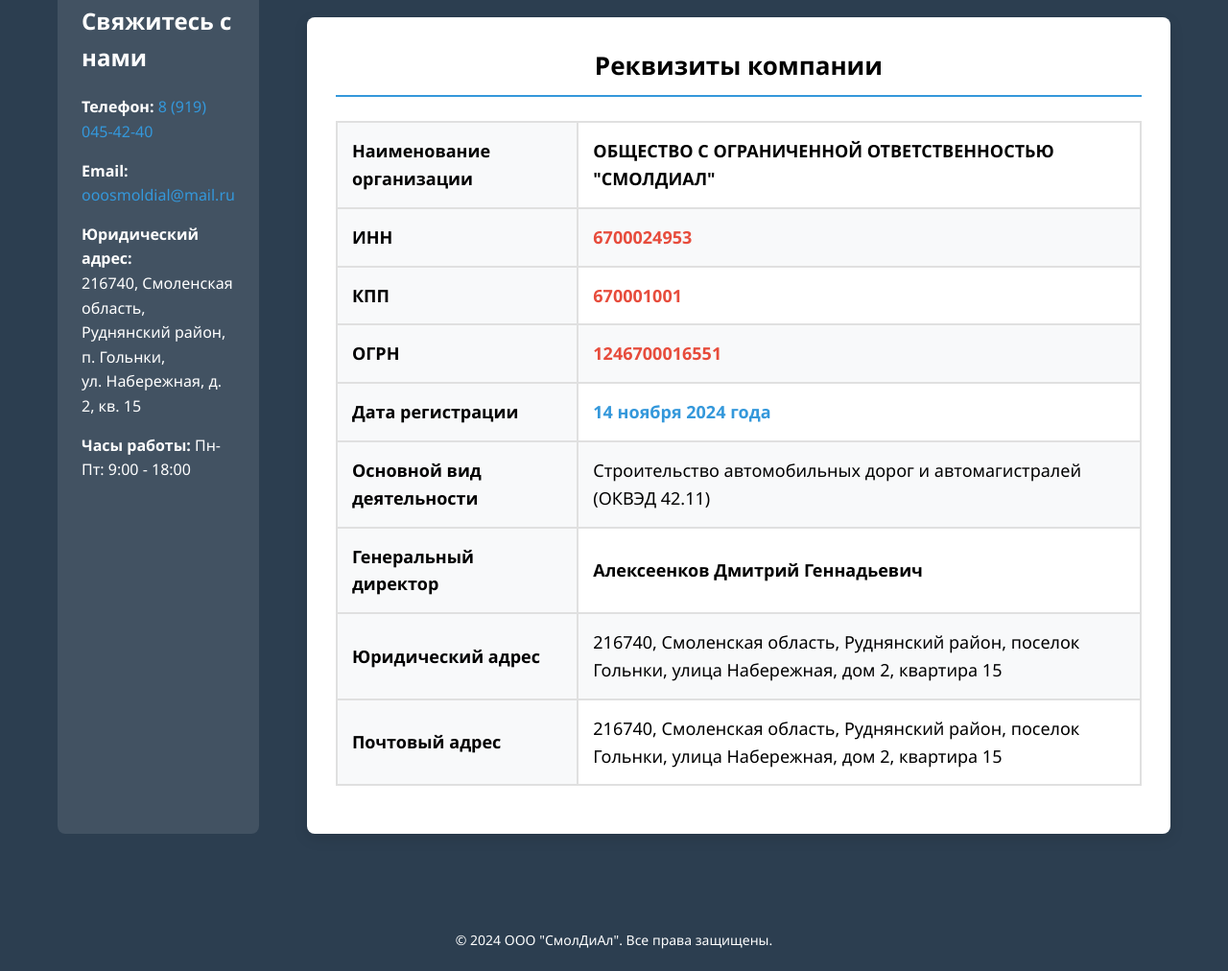
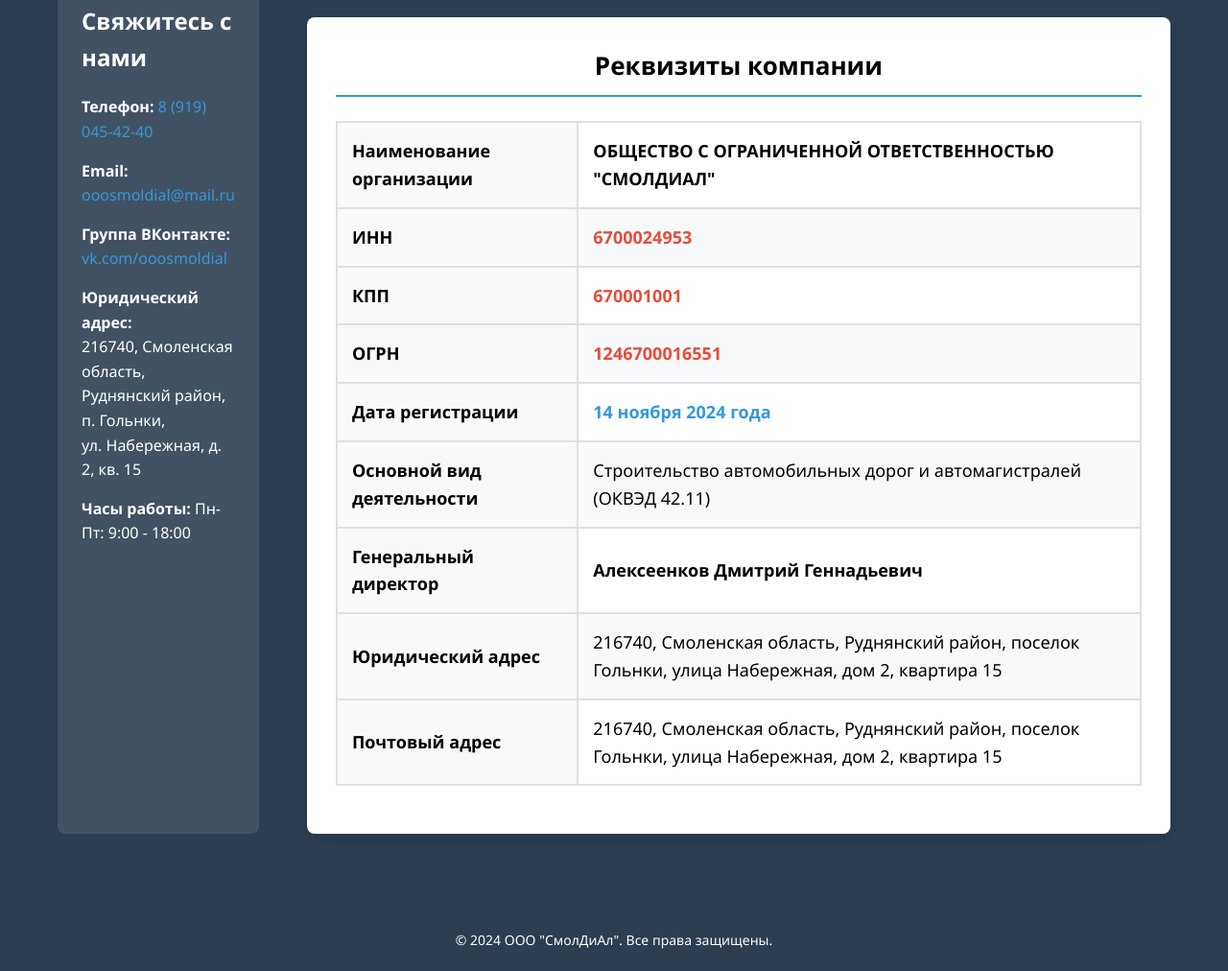
Before and after one commit to smolplay/projectsaut, a plain HTML site: page index.html in a window 1280 px wide. Shown: the part 3014-4026 px from the top of the page at 96% size. Drawn offline with Linux system fonts and the light colour scheme.

Commit message:
index.html

```diff
--- a/index.html
+++ b/index.html
@@ -668,6 +668,7 @@
                     <h3>Свяжитесь с нами</h3>
                     <p><strong>Телефон:</strong> <a href="tel:+79190454240" style="color: #3498db;">8 (919) 045-42-40</a></p>
                     <p><strong>Email:</strong> <a href="mailto:ooosmoldial@mail.ru" style="color: #3498db;">ooosmoldial@mail.ru</a></p>
+                    <p><strong>Группа ВКонтакте:</strong> <a href="https://vk.com/ooosmoldial" style="color: #3498db;" target="_blank">vk.com/ooosmoldial</a></p>
                     <p><strong>Юридический адрес:</strong><br>
                     216740, Смоленская область,<br>
                     Руднянский район, п. Гольнки,<br>
```
